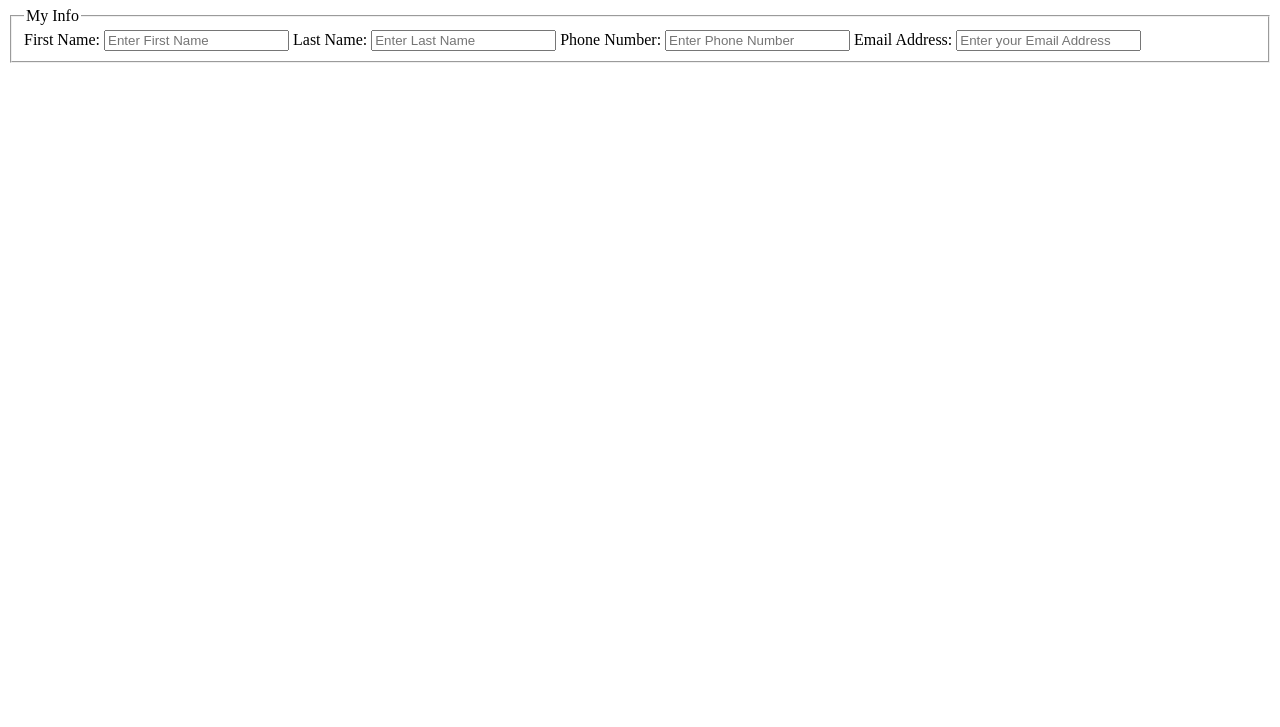
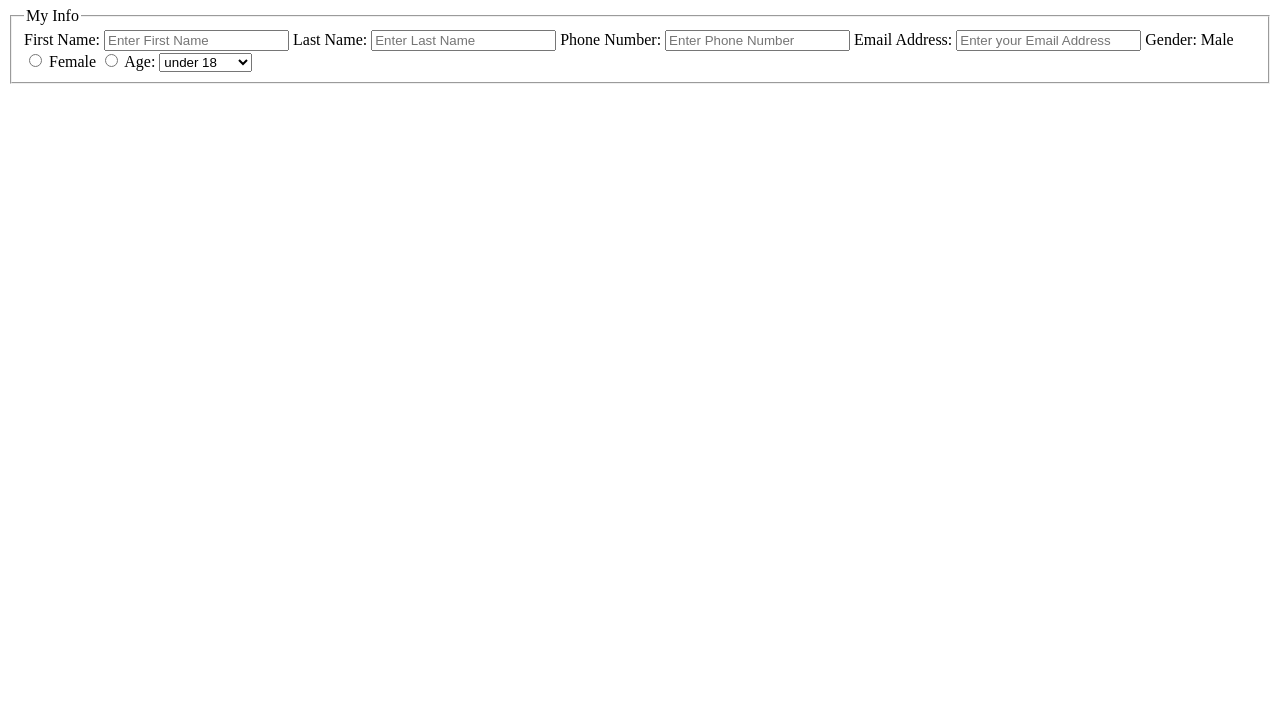
Before and after one commit to Jplewa1/Lab4, a plain HTML site: page index.html in a window 1280 px wide. Shown: the part 73-800 px from the top of the page. Drawn offline with Linux system fonts and the light colour scheme.

Commit message:
first fieldset complete

```diff
--- a/index.html
+++ b/index.html
@@ -8,11 +8,25 @@
   <form method="POST" action="http://bloomingdale.sat.iit.edu/kriedan/lab3formscript.php">
   <h1>Volunteer Form</h1>
   <fieldset>
-  <Legend>My Info</legend>
-  <label>First Name: <input type="text" name="first_name_field" placeholder="Enter First Name"></label>
-  <label>Last Name: <input type="text" name="last_name_field" placeholder="Enter Last Name"></label>
-  <label>Phone Number: <input type="tel" name="phone_field" placeholder="Enter Phone Number"></label>
-  <label>Email Address: <input type="email" name="email_field" placeholder="Enter your Email Address"></label>
+    <Legend>My Info</legend>
+    <label>First Name: <input type="text" name="first_name_field" placeholder="Enter First Name"></label>
+    <label>Last Name: <input type="text" name="last_name_field" placeholder="Enter Last Name"></label>
+    <label>Phone Number: <input type="tel" name="phone_field" placeholder="Enter Phone Number"></label>
+    <label>Email Address: <input type="email" name="email_field" placeholder="Enter your Email Address"></label>
+    <label>Gender:</label>
+    <label>Male <input type="radio" value="Male" name="gender_field"></label>
+    <label>Female <input type="radio" value="Female" name="gender_field"></label>
+    <label for="age">Age:</label>
+    <select id="age" name="age_field">
+      <option value="under 18">under 18</option>
+      <option value="18-24">18-24</option>
+      <option value="25-34">25-34</option>
+      <option value="35-44">35-44</option>
+      <option value="45-54">45-54</option>
+      <option value="55-64">55-64</option>
+      <option value="65 and over">65 and over</option>
+    </select>
+  </fieldset>
 
 </body>
 </html>
```
